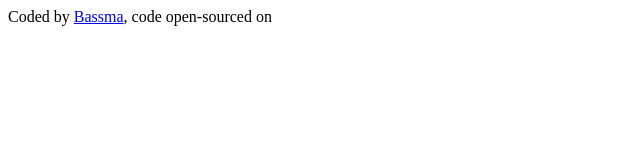
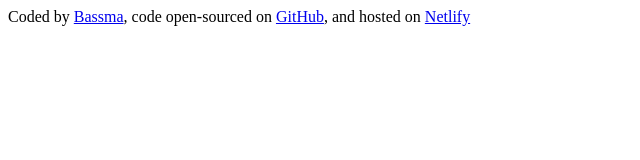
Before and after one commit to bassomaa/ai-recipe-generator-shecodes, a plain HTML site: page index.html in a window 1280 px wide. Shown: the whole page, without its empty margins (0-640 px from the left). Drawn offline with Linux system fonts and the light colour scheme.

Commit message:
Updated footer with links

```diff
--- a/index.html
+++ b/index.html
@@ -7,8 +7,16 @@
   </head>
   <body>
     <footer>
-      Coded by <a href="https://github.com/bassomaa">Bassma</a>, code
-      open-sourced on <a href=""></a>
+      Coded by <a href="https://github.com/bassomaa" target="_blank">Bassma</a>,
+      code open-sourced on
+      <a
+        href="https://github.com/bassomaa/ai-recipe-generator-shecodes"
+        target="_blank"
+        >GitHub</a
+      >, and hosted on
+      <a href="https://ai-givesyou-recipes.netlify.app/" target="_blank"
+        >Netlify</a
+      >
     </footer>
   </body>
 </html>
```
